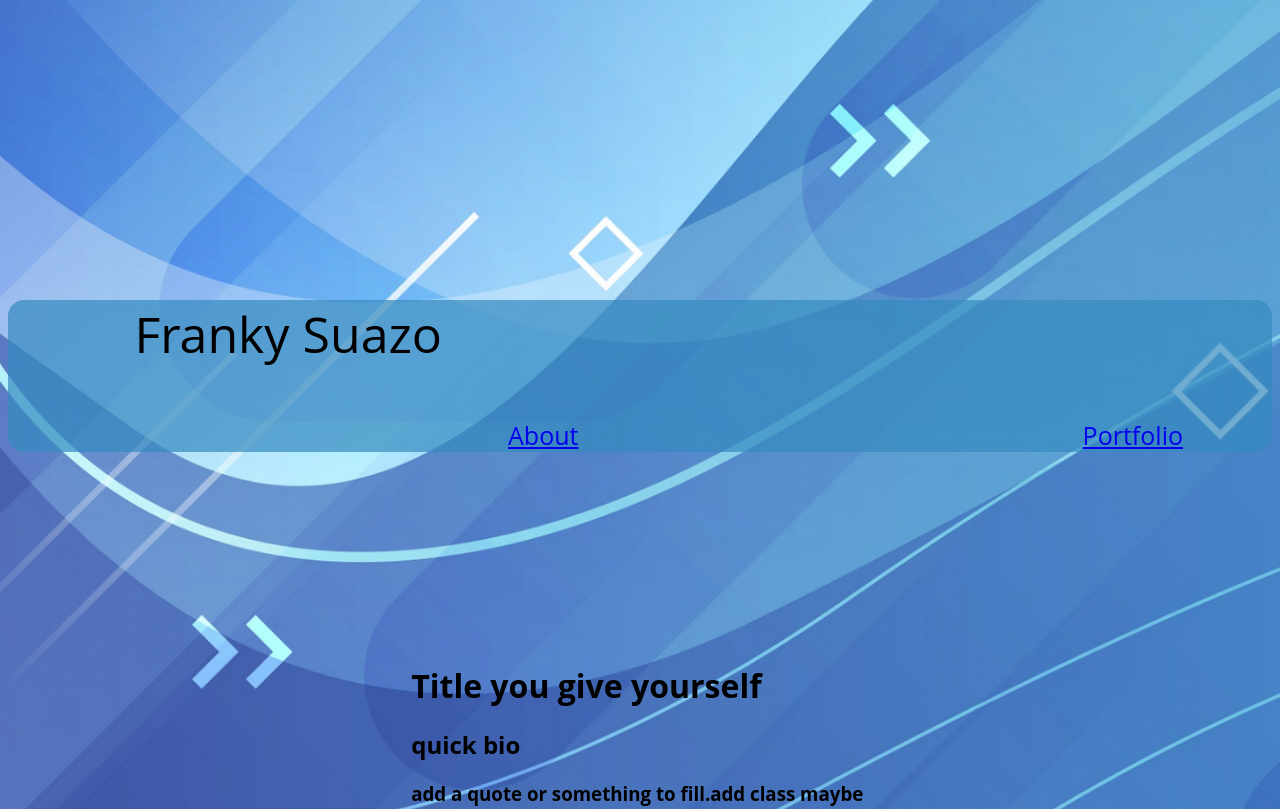
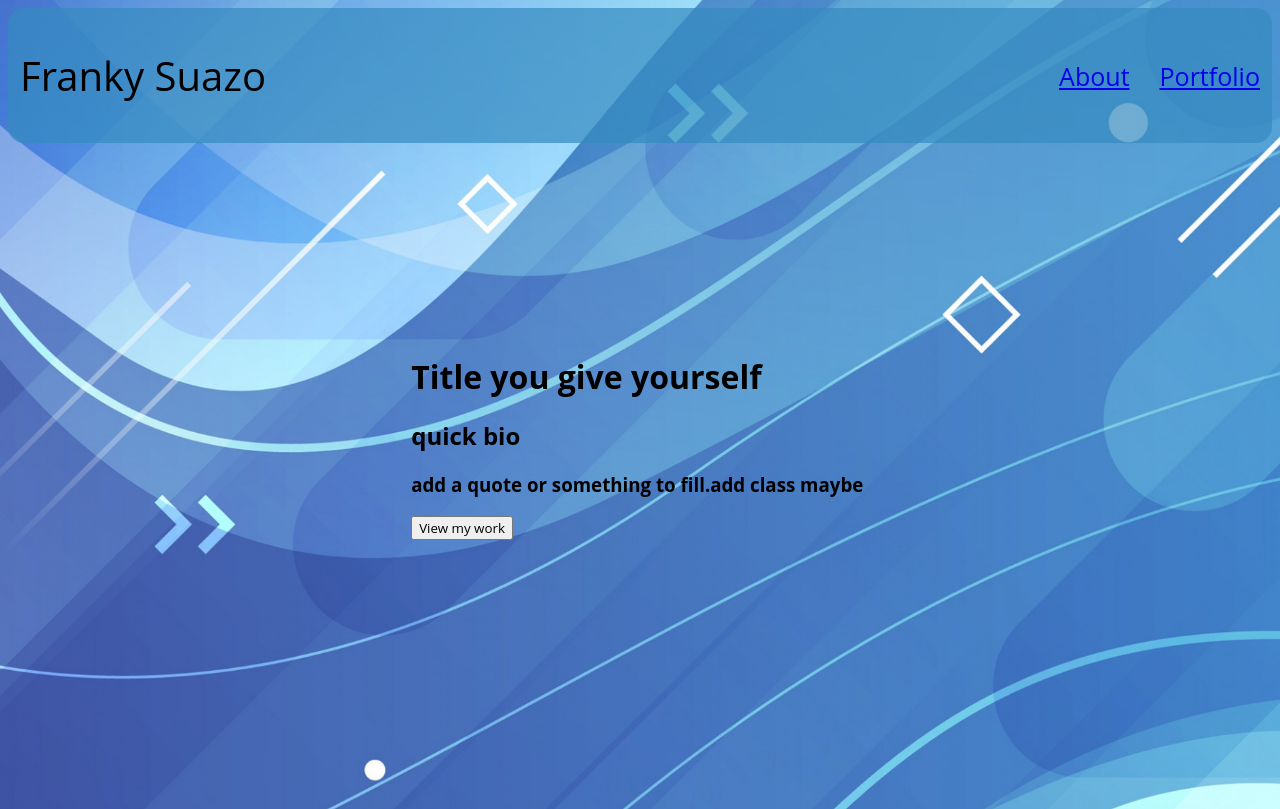
Before and after one commit to FrankySuazo/Block08, a plain HTML site: page personal_site/index.html in a window 1280 px wide. Shown: the top 809 px of the page. Drawn offline with Linux system fonts and the light colour scheme.

Commit message:
Adjusted Header

```diff
--- a/personal_site/style.css
+++ b/personal_site/style.css
@@ -13,19 +13,25 @@ main {
 header {
   background-color: rgba(54, 139, 193, 0.7);
   border-radius: 16px;
+  display: flex;
+  align-items: center;
+  justify-content: space-between;
+  padding: 0 12px;
 }
 .name {
-  font-size: 50px;
-  margin-left: 0.5em;
-  margin-left: 10%;
-  margin-top: 300px;
-  /*position: adsolute;*/
+  font-size: 40px;
+  padding: 0;
+}
+
+.links {
+  display: flex;
+  gap: 30px;
 }
 
 a {
   font-size: 25px;
-  margin-left: 20em;
-  padding-bottom: 10em;
+  /*margin-left: 20em;
+  padding-bottom: 10em;*/
 }
 button {
   color: black;
```
